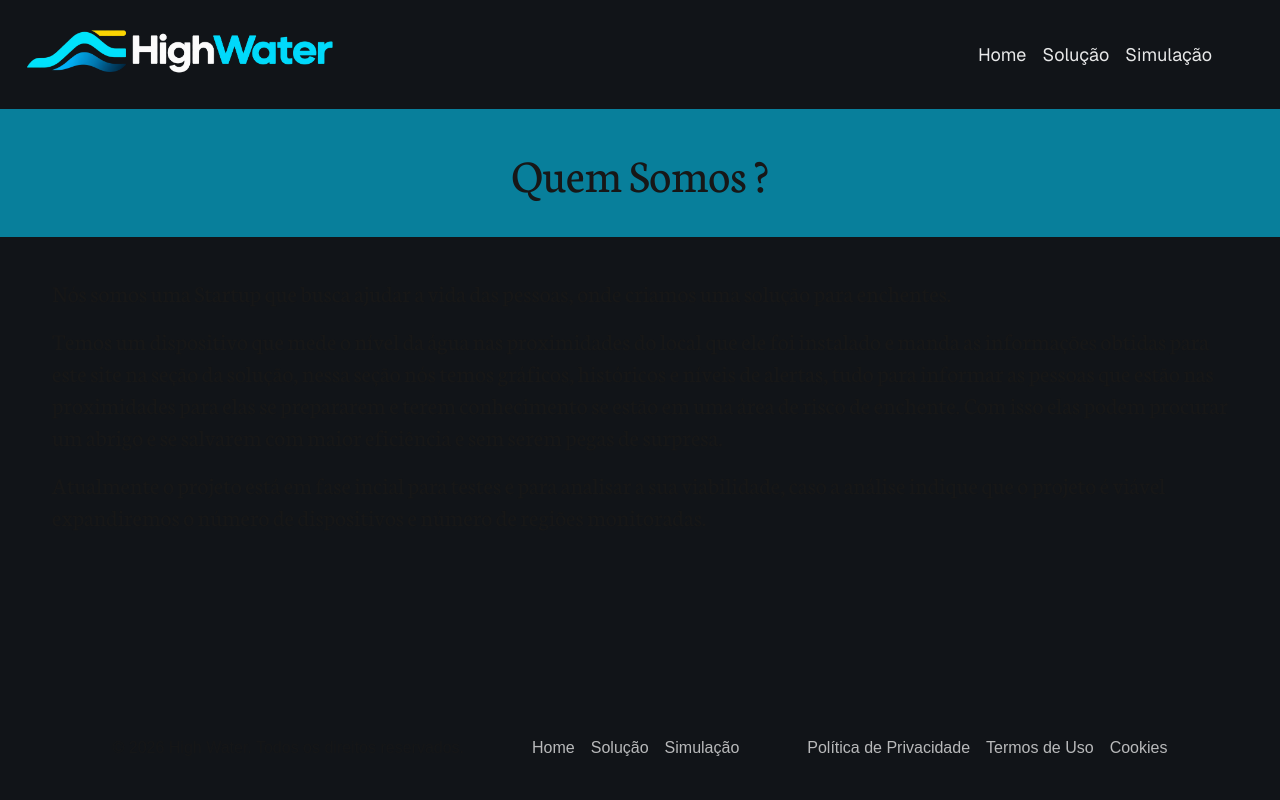
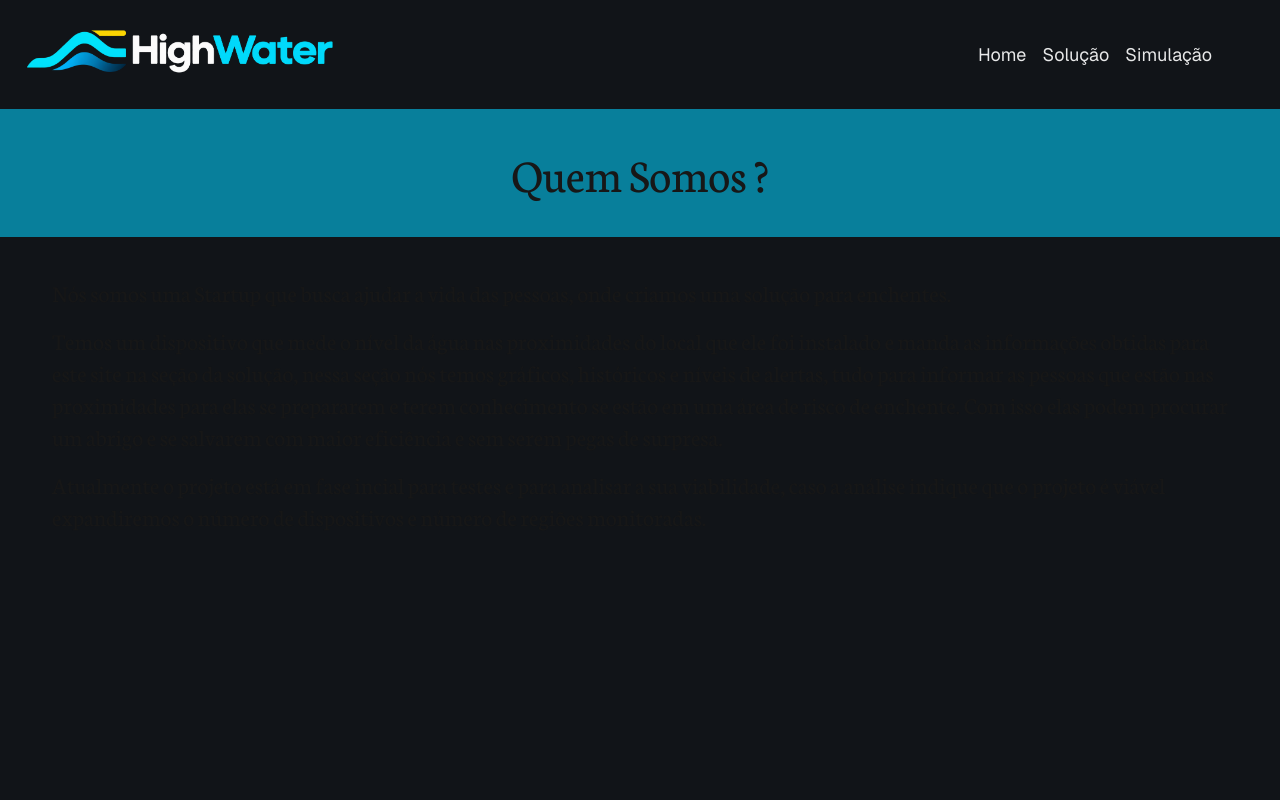
Before and after one commit to GlobalSolution-HighWater/Front-Web, a Next.js app: page / in a window 1280 px wide. Shown: the top 800 px of the page. Built offline with nearby package versions, Linux system fonts and the light colour scheme.

Commit message:
[Style] Arrumando o Footer.tsx

```diff
--- a/app/components/ui/Footer.tsx
+++ b/app/components/ui/Footer.tsx
@@ -5,7 +5,7 @@ import Link from 'next/link'
 
 const Footer = () => {
   return (
-    <footer className='fixed bottom-0 w-full bg-[#111418]'>
+    <footer className=' w-full bg-[#111418]'>
         <div className="mx-auto flex py-10 justify-center ">
             <div className='opacity-70 px-5'>
                 <p>&copy; 2026 High Water. Todos os direitos reservados.</p>
```
